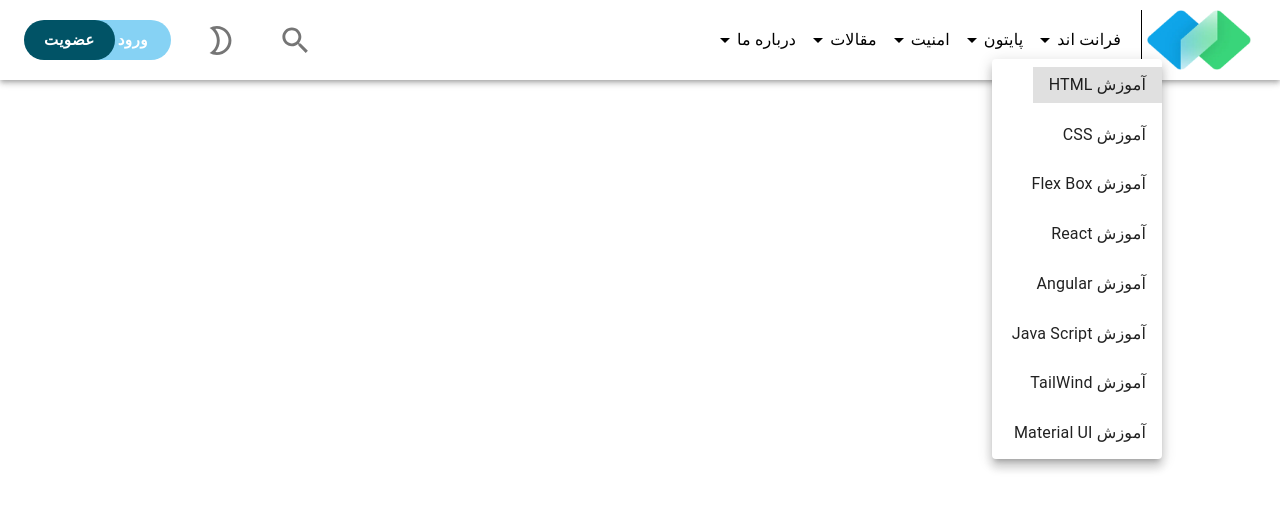
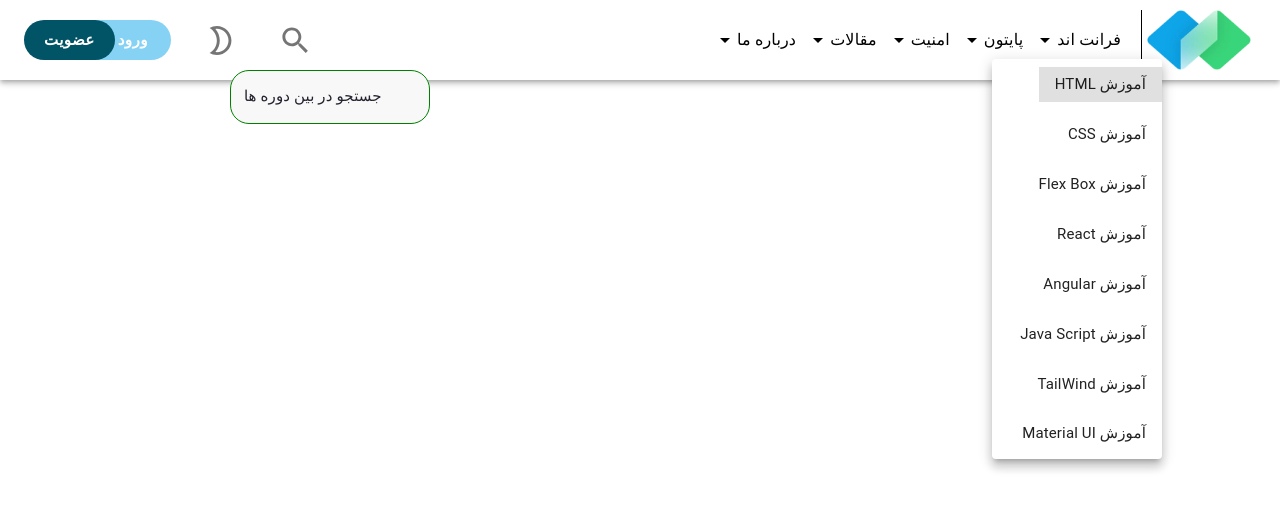
Before and after one commit to Alirezahoseinzadeh/Intance-sabzlearn, a React (Create React App) app: page / in a window 1280 px wide. Both pictures are taken after a click on the element "فرانت اند". Shown: the top 510 px of the page. Built offline with nearby package versions, Linux system fonts and the light colour scheme; a web font is replaced by a local one.

Commit message:
sabzlearn

```diff
--- a/src/components/Topbar/Topbar.tsx
+++ b/src/components/Topbar/Topbar.tsx
@@ -13,6 +13,8 @@ import {
   Menu,
   MenuItem,
   Paper,
+  Drawer,
+  TextField,
 } from "@mui/material";
 import React, { useState } from "react";
 import ModeNightOutlinedIcon from "@mui/icons-material/ModeNightOutlined";
@@ -21,6 +23,7 @@ import ArrowDropDownIcon from "@mui/icons-material/ArrowDropDown";
 import ListIcon from "@mui/icons-material/List";
 
 export default function Topbar() {
+  const [openDrwer, setOpendrawer] = useState(false);
   const [open, setOpen] = useState<boolean>(true);
   const [anchorEl, setAnchorEl] = useState(null);
   const openMenu = Boolean(anchorEl);
@@ -39,7 +42,6 @@ export default function Topbar() {
 
     "&:hover": {
       color: "#33ff33",
-      //   backgroundColor: " #7C8685",
       padding: "2px 10px",
       borderRadius: "10px",
       borer: "none",
@@ -50,15 +52,42 @@ export default function Topbar() {
     alignItems: "center",
     justifyContent: "center",
     cursor: "pointer",
-
     "&:hover": {
       color: "#33ff33",
-      //   backgroundColor: " #7C8685",
       padding: "2px 10px",
       borderRadius: "10px",
       borer: "none",
     },
   };
+
+  const OpenDrawer = () => {
+    setOpendrawer(true);
+    console.log(openDrwer);
+  };
+
+  const CloseDarwer = () => {
+    setOpendrawer(false);
+  };
+
+  const TypoDraw = styled(Typography)({
+    width: "90%",
+    padding: "2px",
+    display: "flex",
+    alignItems: "center",
+    justifyContent: "center",
+    cursor: "pointer",
+    fontWeight: "700",
+    fontSize: "20px",
+    wordSpacing: "1px",
+    color: "white",
+
+    "&:hover": {
+      color: "#dcde9f",
+      borderBottom: "1px solid white",
+      borderRadius: "7px",
+    },
+  });
+
   return (
     <Box sx={{ flexFlow: 1 }}>
       <AppBar
@@ -109,12 +138,51 @@ export default function Topbar() {
                   }}
                 />
               </IconButton>
-              <IconButton aria-label="delete">
+              <IconButton aria-label="delete" sx={{ position: "relative" }}>
                 <SearchOutlinedIcon
                   sx={{
                     fontSize: "35px",
                   }}
                 />
+                <Box>
+                  <TextField
+                    inputProps={{
+                      style: {
+                        backgroundColor: "#f8f8f8",
+                        fontSize: "15px",
+                        borderRadius: "19px",
+                      },
+                    }}
+                    defaultValue=""
+                    label="جستجو در بین دوره ها"
+                    sx={{
+                      position: "absolute",
+                      top: "55px",
+                      left: "-40px",
+                      zIndex: "999",
+                      width: "200px",
+                      "& .MuiInputLabel-root": {
+                        fontSize: "15px",
+                        color: "#22222E",
+                        textAlign: "center",
+                      },
+                      "& fieldset": {
+                        borderColor: "green",
+                        borderRadius: "19px",
+                      },
+
+                      "& label.Mui-focused": {
+                        fontSize: "14px",
+                        color: "#3ec710", // Adjust the font size as needed
+                      },
+                      "& .MuiOutlinedInput-root.Mui-focused": {
+                        "& > fieldset": {
+                          borderColor: "#37745B",
+                        },
+                      },
+                    }}
+                  />
+                </Box>
               </IconButton>
             </Stack>
           </Box>
@@ -177,6 +245,14 @@ export default function Topbar() {
                     justifyContent: "space-between",
                     alignItems: "end",
                   },
+                  ".MuiMenuItem-root": {
+                    backgroundColor: "transparent",
+                    fontSize: "15px",
+                  },
+                  ".MuiMenuItem-root:hover": {
+                    backgroundColor: "inherit",
+                    color: "#33A765",
+                  },
                 }}
                 id="basic-menu"
                 open={openMenu}
@@ -210,6 +286,7 @@ export default function Topbar() {
             </Stack>
           </Box>
           <Box
+            onClick={OpenDrawer}
             sx={{
               display: {
                 sm: "block",
@@ -224,28 +301,52 @@ export default function Topbar() {
               />
             </IconButton>
           </Box>
+
+          <Drawer
+            PaperProps={{
+              sx: {
+                width: 240,
+                backgroundColor: "#183114",
+              },
+            }}
+            variant="temporary"
+            onClose={CloseDarwer}
+            anchor="right"
+            open={openDrwer}>
+            <Box>
+              <Stack
+                sx={{
+                  marginTop: "30px",
+                  display: "flex",
+                  flexDirection: "column-reverse",
+                  gap: "40px",
+                  alignItems: "center",
+                }}>
+                <TypoDraw>
+                  <ArrowDropDownIcon />
+                  درباره ما
+                </TypoDraw>
+                <TypoDraw>
+                  <ArrowDropDownIcon />
+                  مقالات
+                </TypoDraw>
+                <TypoDraw>
+                  <ArrowDropDownIcon />
+                  امنیت
+                </TypoDraw>
+                <TypoDraw>
+                  <ArrowDropDownIcon />
+                  پایتون
+                </TypoDraw>{" "}
+                <TypoDraw>
+                  <ArrowDropDownIcon />
+                  فرانت اند
+                </TypoDraw>
+              </Stack>
+            </Box>
+          </Drawer>
         </Toolbar>
       </AppBar>
     </Box>
   );
 }
-
-// import React from "react";
-
-// export default function Topbar() {
-//   return (
-//     <div>
-//       <ul
-//         style={{
-//           width: "500px",
-//           backgroundColor: "red",
-//           display: "flex",
-//           flexDirection: "column",
-//         }}>
-//         <li style={{ width: "100%", textAlign: "right" }}>asdad</li>
-//         <li style={{ width: "100%" }}>asdad</li>
-//         <li style={{ width: "100%" }}>asdad</li>
-//       </ul>
-//     </div>
-//   );
-// }
```
